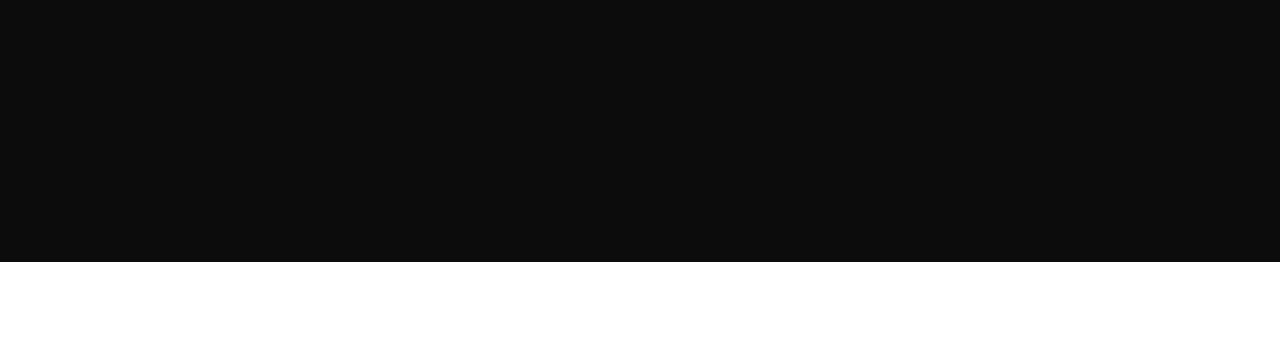
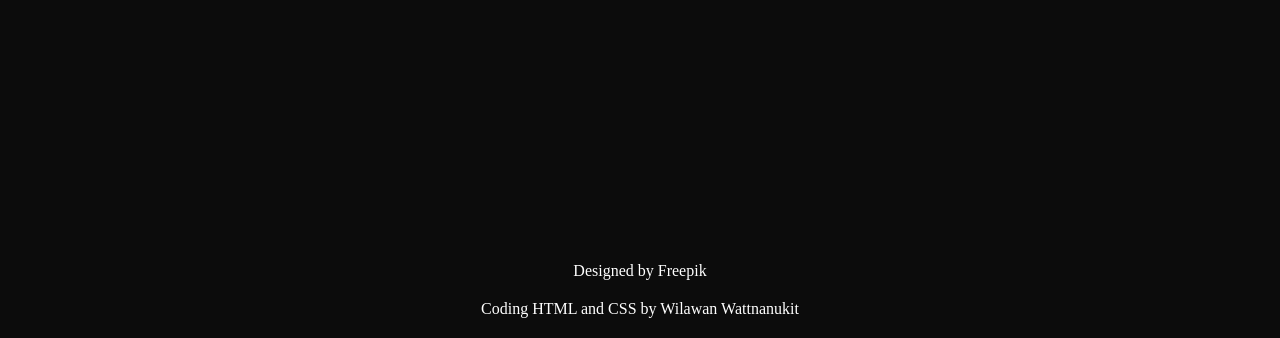
Before and after one commit to Wilawan-Watt/Pizza, a plain HTML site: page index.html in a window 1280 px wide. Shown: the part 6808-7146 px from the top of the page. Before the commit the page ends 7070 px from the top, so only its background shows below. Drawn offline with Linux system fonts and the light colour scheme.

Commit message:
add creator

```diff
--- a/index.html
+++ b/index.html
@@ -201,6 +201,10 @@
                 </div>
             </div>
         </div>
+        <div class="creator">
+            <a href="https://www.freepik.com">Designed by Freepik</a>
+            <a href="https://github.com/Wilawan-Watt/Pizza">Coding HTML and CSS by Wilawan Wattnanukit</a>
+        </div>
     </footer>
 <!-- footer end -->
 
--- a/style.css
+++ b/style.css
@@ -479,5 +479,14 @@ footer {
             }
         }
     }
+
+
+    .creator a {
+        color: white;
+        text-decoration: none;
+        display: flex;
+        justify-content: center;
+        padding-bottom: 20px;
+    }
 }
 /* Footer end */
```
Also changed, not shown: pizza.png (added).
